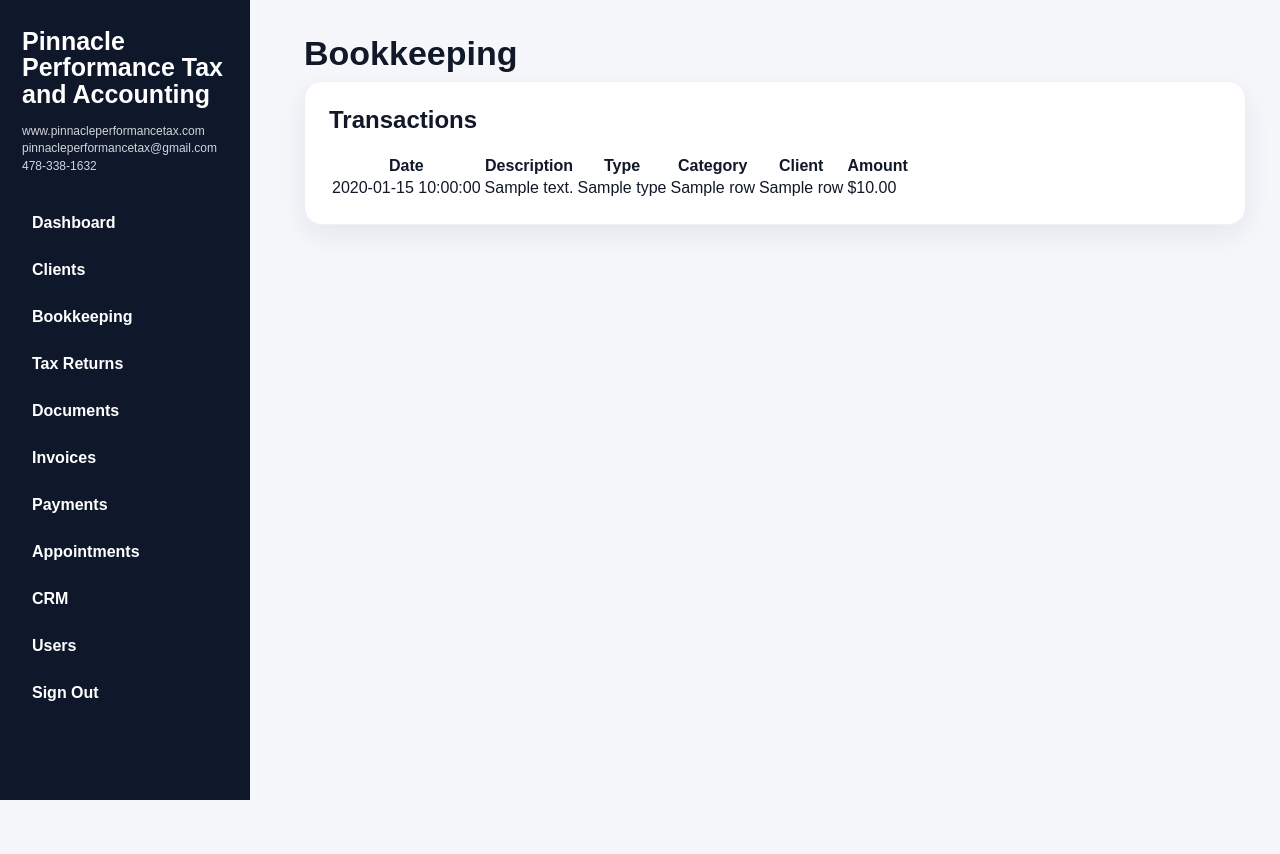
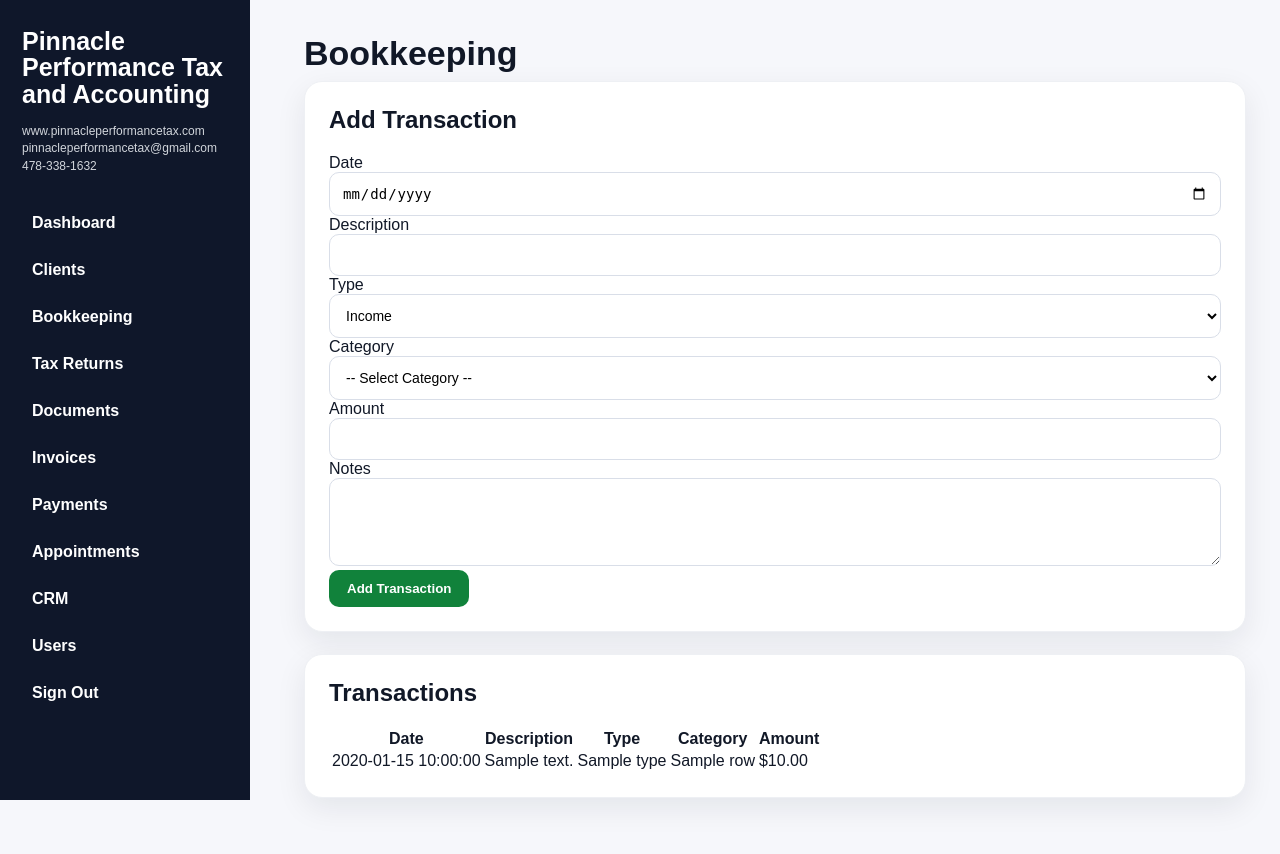
Before and after one commit to pinnacleperformancetax-hash/ppt-tax-portal, a Flask app: template templates/transactions.html in a window 1280 px wide. Before the commit the page ends 800 px from the top, so only its background shows below. Run offline with Flask 3, Linux system fonts and the light colour scheme; data comes from the database, SQL or seed files in the repository; the template is opened without the code that fills it: most values are stand-ins (such as "Sample title", 1, 10 or a date in 2020).

Commit message:
Enhance transaction form with validation and categories
Updated the transaction form to include required fields and improved category selection with optgroups.

```diff
--- a/templates/transactions.html
+++ b/templates/transactions.html
@@ -1 +1,77 @@
-{% extends "base.html" %}{% block content %}<h1>Bookkeeping</h1>{% if current_user.role == 'admin' %}<div class="card"><h2>Add Transaction</h2><form method="POST"><div class="grid"><div><label>Date</label><input type="date" name="date"></div><div><label>Description</label><input name="description"></div><div><label>Type</label><select name="type"><option value="income">Income</option><option value="expense">Expense</option></select></div><div><label>Category</label><select name="category_id">{% for c in categories %}<option value="{{ c.id }}">{{ c.kind }} - {{ c.name }}</option>{% endfor %}</select></div><div><label>Client</label><select name="client_id"><option value="">None</option>{% for c in clients %}<option value="{{ c.id }}">{{ c.name }}</option>{% endfor %}</select></div><div><label>Amount</label><input name="amount" type="number" step="0.01"></div></div><label>Notes</label><textarea name="notes"></textarea><button>Add Transaction</button></form></div>{% endif %}<div class="card"><h2>Transactions</h2><table><tr><th>Date</th><th>Description</th><th>Type</th><th>Category</th><th>Client</th><th>Amount</th></tr>{% for t in transactions %}<tr><td>{{ t.date }}</td><td>{{ t.description }}</td><td>{{ t.type }}</td><td>{{ t.category_name }}</td><td>{{ t.client_name }}</td><td>{{ t.amount|currency }}</td></tr>{% else %}<tr><td colspan="6">No transactions yet.</td></tr>{% endfor %}</table></div>{% endblock %}
+{% extends "base.html" %}
+{% block content %}
+
+<h1>Bookkeeping</h1>
+
+<div class="card">
+    <h2>Add Transaction</h2>
+
+    <form method="POST">
+        <label>Date</label>
+        <input type="date" name="date" required>
+
+        <label>Description</label>
+        <input type="text" name="description" required>
+
+        <label>Type</label>
+        <select name="type" required>
+            <option value="income">Income</option>
+            <option value="expense">Expense</option>
+        </select>
+
+        <label>Category</label>
+        <select name="category_id" required>
+            <option value="">-- Select Category --</option>
+
+            <optgroup label="Expenses">
+                {% for c in categories if c.kind == 'expense' %}
+                    <option value="{{ c.id }}">{{ c.name }}</option>
+                {% endfor %}
+            </optgroup>
+
+            <optgroup label="Income">
+                {% for c in categories if c.kind == 'income' %}
+                    <option value="{{ c.id }}">{{ c.name }}</option>
+                {% endfor %}
+            </optgroup>
+        </select>
+
+        <label>Amount</label>
+        <input type="number" step="0.01" name="amount" required>
+
+        <label>Notes</label>
+        <textarea name="notes"></textarea>
+
+        <button type="submit">Add Transaction</button>
+    </form>
+</div>
+
+<div class="card">
+    <h2>Transactions</h2>
+
+    {% if transactions %}
+        <table>
+            <tr>
+                <th>Date</th>
+                <th>Description</th>
+                <th>Type</th>
+                <th>Category</th>
+                <th>Amount</th>
+            </tr>
+
+            {% for t in transactions %}
+            <tr>
+                <td>{{ t.date }}</td>
+                <td>{{ t.description }}</td>
+                <td>{{ t.type }}</td>
+                <td>{{ t.category_name }}</td>
+                <td>${{ "%.2f"|format(t.amount) }}</td>
+            </tr>
+            {% endfor %}
+        </table>
+    {% else %}
+        <p>No transactions yet.</p>
+    {% endif %}
+</div>
+
+{% endblock %}
```
